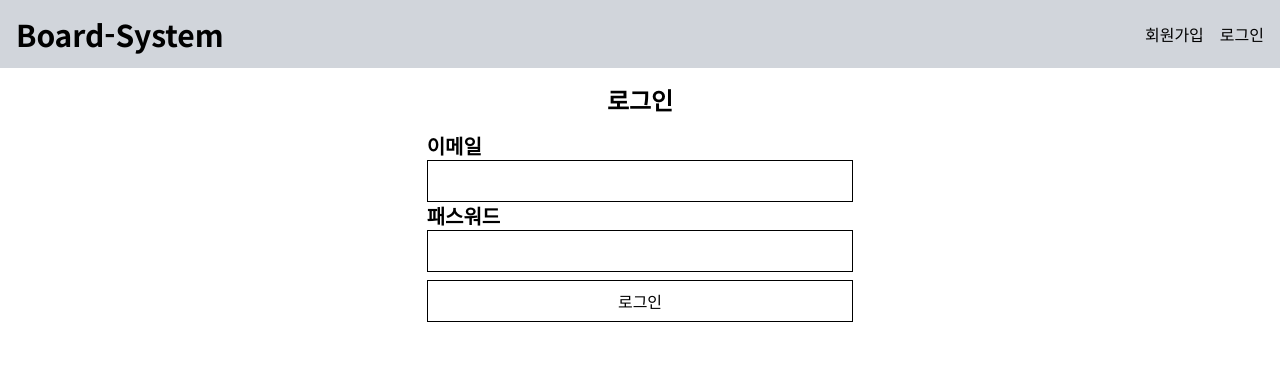
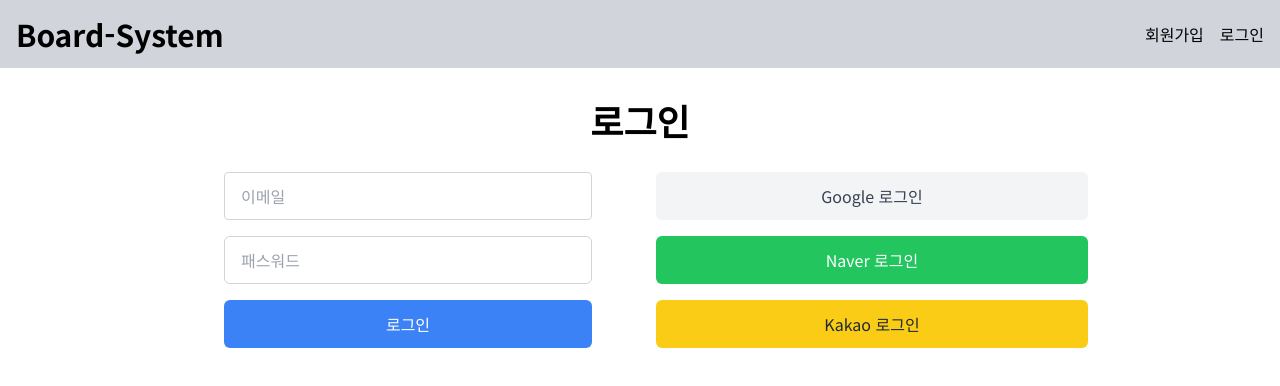
Before and after one commit to ttasjwi/board-fe, a Next.js app: page /auth/login in a window 1280 px wide. Shown: the top 386 px of the page. Built offline with nearby package versions, Linux system fonts and the light colour scheme.

Commit message:
로그인 화면 - 소셜 로그인 버튼 추가 및 UI 변경

```diff
--- a/src/components/login/index.ts
+++ b/src/components/login/index.ts
@@ -1 +1,2 @@
 export {LoginForm} from './ui/LoginForm'
+export {SocialLoginForm} from './ui/SocialLoginForm'
--- a/src/components/login/ui/LoginForm.tsx
+++ b/src/components/login/ui/LoginForm.tsx
@@ -27,34 +27,26 @@
     };
 
     return (
-        <form className={'flex flex-col'} onSubmit={handleSubmit}>
-            <div className={'flex flex-col'}>
-                <label className={'text-xl font-bold'} htmlFor={"email"}>이메일</label>
+        <form className={'flex flex-col space-y-4 w-full px-8'} onSubmit={handleSubmit}>
                 <input
-                    id={'email'}
                     name={'email'}
                     type={'email'}
+                    placeholder={'이메일'}
                     onChange={handleFormChange}
                     value={form.email}
-                    className={'py-2 px-4 border border-solid border-black outline-none'}
-                    required={true}
+                    className={'w-full h-12 px-4 border border-gray-300 rounded md focus:outline-none focus:ring-2 focus:ring-blue-500'}
                 />
-            </div>
-            <div className={'flex flex-col'}>
-                <label className={'text-xl font-bold'} htmlFor={'password'}>패스워드</label>
                 <input
-                    id={'password'}
                     name={'password'}
                     type={'password'}
+                    placeholder={'패스워드'}
                     onChange={handleFormChange}
                     value={form.password}
-                    className={'py-2 px-4 border border-solid border-black outline-none'}
-                    required={true}
+                    className="w-full h-12 px-4 border border-gray-300 rounded-md focus:outline-none focus:ring-2 focus:ring-blue-500"
                 />
-            </div>
             <button
-                className={'w-full mt-2 py-2 px-4 border border-solid border-black outline-none'}
                 type={"submit"}
+                className={'w-full h-12 bg-blue-500 text-white rounded-md hover:bg-blue-600'}
             >로그인
             </button>
         </form>
--- /dev/null
+++ b/src/components/login/ui/SocialLoginForm.tsx
@@ -0,0 +1,25 @@
+import React from 'react';
+
+const SocialLoginForm = () => {
+    return (
+        <div className={'flex flex-col items-center space-y-4'}>
+            <button
+                type={'button'}
+                className={'w-full h-12 bg-gray-100 text-gray-700 rounded-md hover:bg-gray-200'}
+            >Google 로그인
+            </button>
+            <button
+                type={'button'}
+                className={'w-full h-12 bg-green-500 text-white rounded-md hover:bg-green-600'}
+            >Naver 로그인
+            </button>
+            <button
+                type={'button'}
+                className={'w-full h-12 bg-yellow-400 text-gray-800 rounded-md hover:bg-yellow-500'}
+            >Kakao 로그인
+            </button>
+        </div>
+    );
+};
+
+export {SocialLoginForm};
--- a/src/views/login/ui/LoginPage.tsx
+++ b/src/views/login/ui/LoginPage.tsx
@@ -1,14 +1,19 @@
 import React from 'react';
-import {LoginForm} from "@/components/login";
+import {LoginForm, SocialLoginForm} from "@/components/login";
 
 const LoginPage = () => {
     return (
-        <div className={'flex justify-center'}>
-            <section className={'w-1/3'}>
-                <h1 className={'text-2xl font-bold mt-4 text-center mb-4'}>로그인</h1>
-                <LoginForm/>
-            </section>
-        </div>
+        <section className={'flex flex-col items-center w-full max-w-5xl mx-auto px-4 lg:px-0'}>
+            <h1 className={'text-4xl font-bold mt-8 mb-8'}>로그인</h1>
+            <div className={'flex flex-row justify-between space-x-8 w-full max-w-4xl mx-auto'}>
+                <div className={'flex-1'}>
+                    <LoginForm/>
+                </div>
+                <div className={'flex-1'}>
+                    <SocialLoginForm/>
+                </div>
+            </div>
+        </section>
     );
 };
 
```
